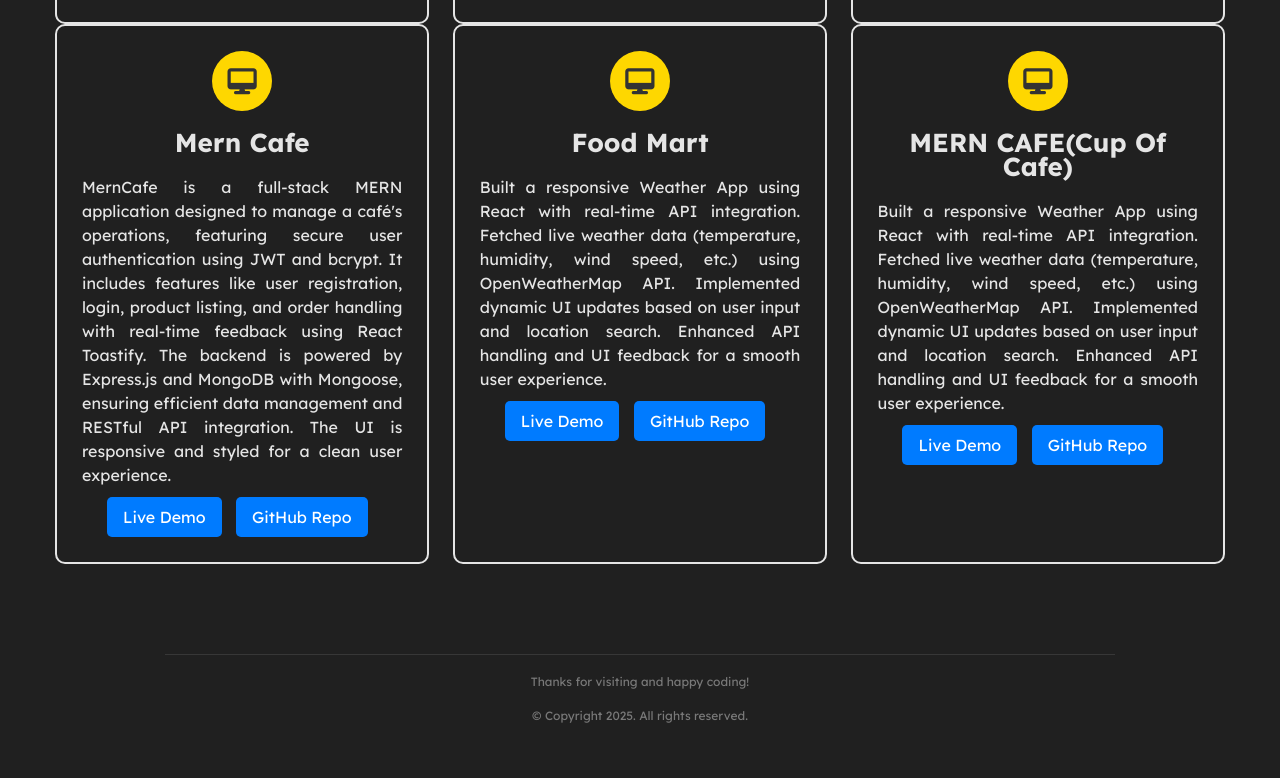
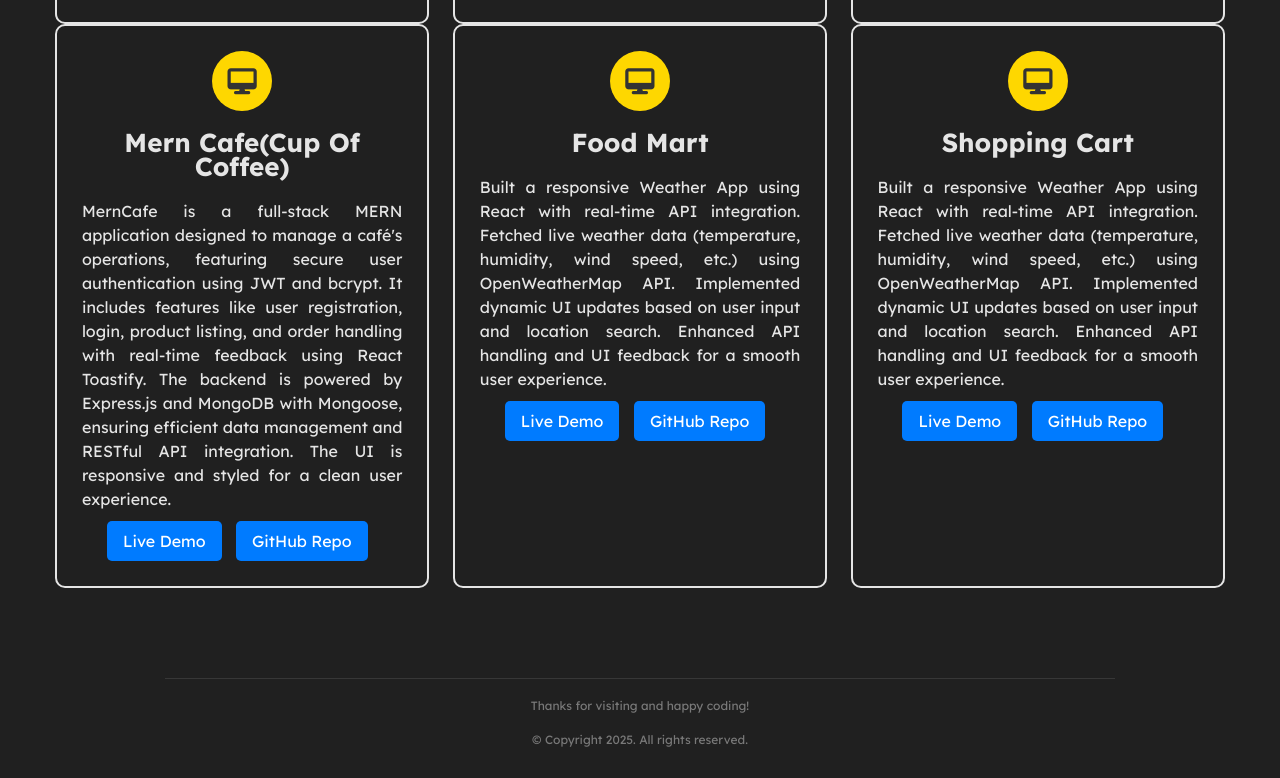
Before and after one commit to saisampath33/saisampath33.github.io, a plain HTML site: page index.html in a window 1280 px wide. Shown: the part 2380-3158 px from the top of the page. Before the commit the page ends 3134 px from the top, so only its background shows below. Drawn offline with nearby package versions, Linux system fonts and the light colour scheme.

Commit message:
updated project

```diff
--- a/index.html
+++ b/index.html
@@ -229,7 +229,7 @@
         </div>
         <div class="project">
                 <i class="fa fa-desktop"></i>
-                <h4>Mern Cafe</h4>
+                <h4>Mern Cafe(Cup of Coffee)</h4>
                 <p>MernCafe is a full-stack MERN application designed to manage a café's operations, featuring secure user authentication using JWT and bcrypt. It includes features like user registration, login, product listing, and order handling with real-time feedback using React Toastify. The backend is powered by Express.js and MongoDB with Mongoose, ensuring efficient data management and RESTful API integration. The UI is responsive and styled for a clean user experience.</p>
 <div class="project-links">
         <a href="https://merncafe-frontend.vercel.app" target="_blank">Live Demo</a>
@@ -254,7 +254,7 @@
 
             <div class="project">
                 <i class="fa fa-desktop"></i>
-                <h4>MERN CAFE(Cup of Cafe)</h4>
+                <h4>Shopping Cart</h4>
                 <p>Built a responsive Weather App using React with real-time API integration.
 Fetched live weather data (temperature, humidity, wind speed, etc.) using OpenWeatherMap API.
 Implemented dynamic UI updates based on user input and location search.
```
